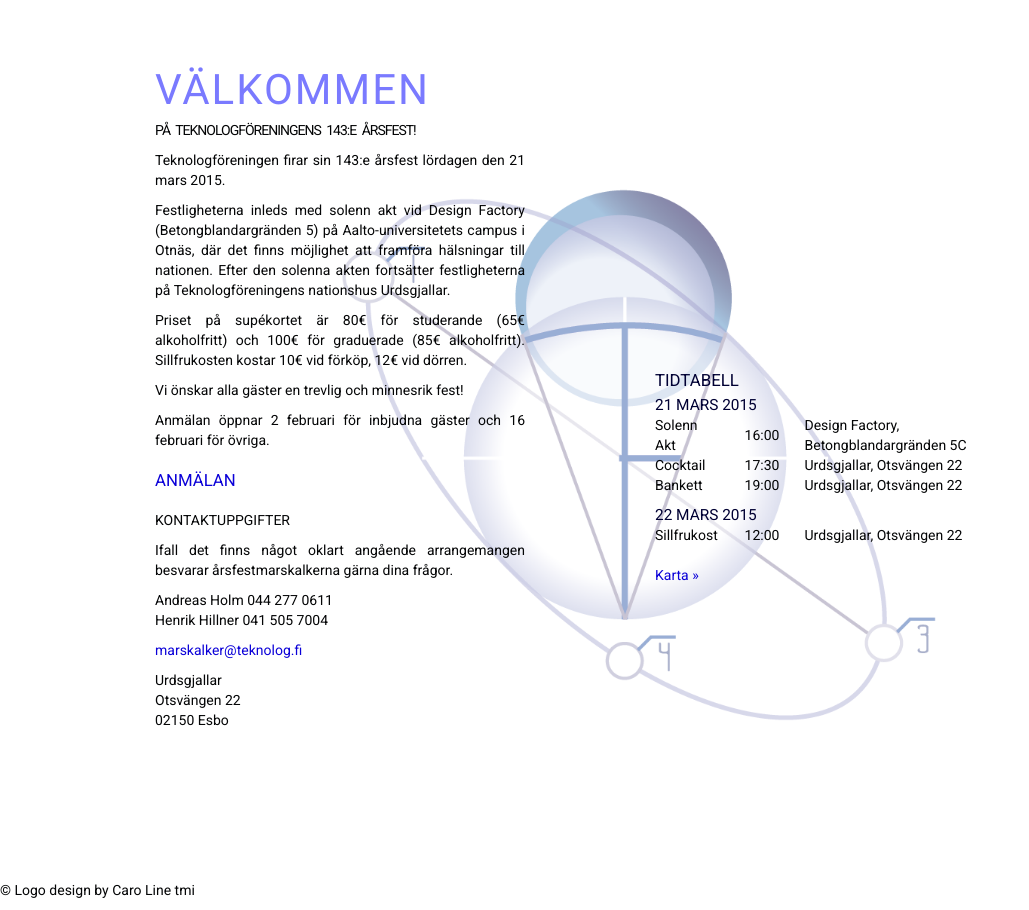
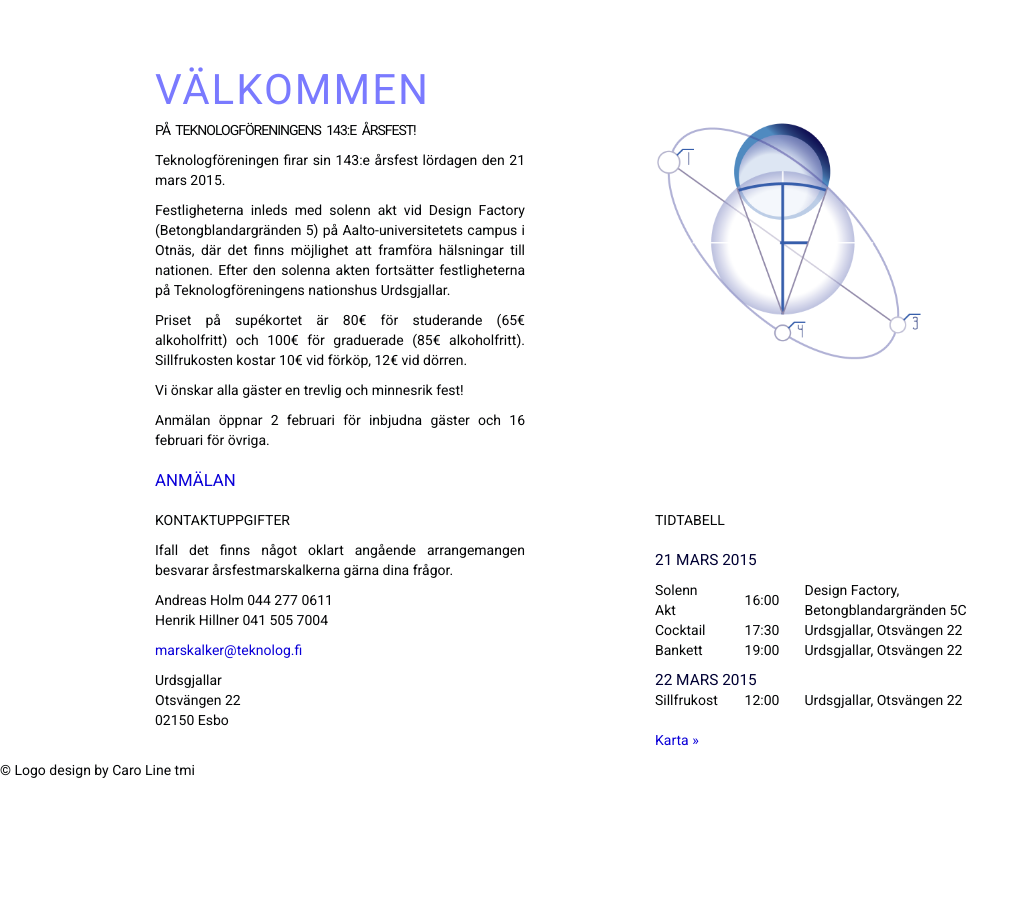
Before and after one commit to Teknologforeningen/tf_arsfest, a Django app: page / in a window 1280 px wide. Shown: the whole page, without its empty margins (0-1029 px from the left). After the commit the page ends 778 px from the top, so only its background shows below. Run offline with Django 3.2, Linux system fonts and the light colour scheme; parts of the project's set-up code (start-up, migrations or seed data) failed here and were passed over; some libraries are stand-ins or nearby versions.

Commit message:
New design

```diff
--- a/tf_arsfest/static/css/style.css
+++ b/tf_arsfest/static/css/style.css
@@ -71,10 +71,11 @@ letter-spacing: 2px;
 
 .logo {
 	/*width: 500px;
-	height: 400px;*/
-	float: left;
+	height: 400px;
+	float: left;*/
 }
 
+/*
 @media (min-width: 1200px){
 	div.timetable {
 	margin-top: 300px;
@@ -87,6 +88,7 @@ letter-spacing: 2px;
 	margin-top: 150px;
 	}
 }
+*/
 
 h3.timetable {
 	height: 30px;
--- a/tf_arsfest/templates/home.html
+++ b/tf_arsfest/templates/home.html
@@ -2,17 +2,14 @@
 <div class="container">
 
 	<div class="row">
-		<!--div class=" offset0 span3">
-		<a href="/">
-			<img class="logo hidden-phone" src="{{ STATIC_URL }}img/143_noextra.png" alt="143" />
-			</a>
-		</div-->
+		<div class="offset1 span4">
+			<h1 class="welcome">Välkommen</h1>
+		</div>
+	</div>
 
-
-		<div class="bird">
+	<div class="row">
 		<div class="offset1 span4">
 			{% block middle %}
-				<h1 class="welcome">Välkommen</h1>
 			<p class="caps smallspacing">på Teknologföreningens 143:e  årsfest!</p>
 			<p>Teknologföreningen firar sin 143:e årsfest lördagen
 			den 21 mars 2015.</p>
@@ -33,6 +30,21 @@
 			<a class="pink" href="/143/new/"><h2>Anmälan</h2></a>
 
 			</p>
+			{% endblock %}
+
+		</div>
+		<!--/span-->
+
+		<div class="offset1 span3">
+		<a href="/">
+			<img class="logo" src="{{ STATIC_URL }}img/143_noextra.png" alt="143" />
+			</a>
+		</div>
+
+	</div> <!-- /row -->
+
+	<div class="row">
+		<div class="offset1 span4">
 			<p class="caps">Kontaktuppgifter</p>
 			<p>Ifall det finns något oklart angående arrangemangen besvarar årsfestmarskalkerna gärna dina frågor.</p>
 
@@ -45,17 +57,13 @@
 			<p>
 				Urdsgjallar<br /> Otsvängen 22<br /> 02150 Esbo
 			</p>
+		</div>
 
-				{% endblock %} <!--  end middle block -->
-			</div>
-			<!--/span-->
-
-
-			<div class="offset1 span4 timetable">
-				<h2 class="timetable">Tidtabell</h2>
+		<div class="offset1 span4">
+			<p class="caps">Tidtabell</p>
 
 			<table>
-				<tr><td colspan="2"><h3 class="timetable">21 Mars 2015</h3></td></tr>
+			<tr><td colspan="2"><h3>21 Mars 2015</h3></td></tr>
 
 				<tr>
 				<td>Solenn Akt</td><td>16:00</td><td>Design Factory, Betongblandargränden 5C</td>
@@ -86,7 +94,7 @@
 
 		</div> <!--/span-->
 
-		</div> <!-- Bird -->
+
 
 	</div> <!--/row-->
 
--- a/tf_arsfest/templates/registration_done.html
+++ b/tf_arsfest/templates/registration_done.html
@@ -1,4 +1,6 @@
-{% extends 'home.html' %} {% block middle %}
+{% extends 'home.html' %}
+
+{% block middle %}
 
 			<h1>Registrerad</h1>
 
```
Also changed, not shown: tf_arsfest/templates/registration_closed.html (+5 -2 lines), tf_arsfest/templates/registration_form.html (+3 -9 lines). Lines whose indentation alone changed are shown as unchanged.
